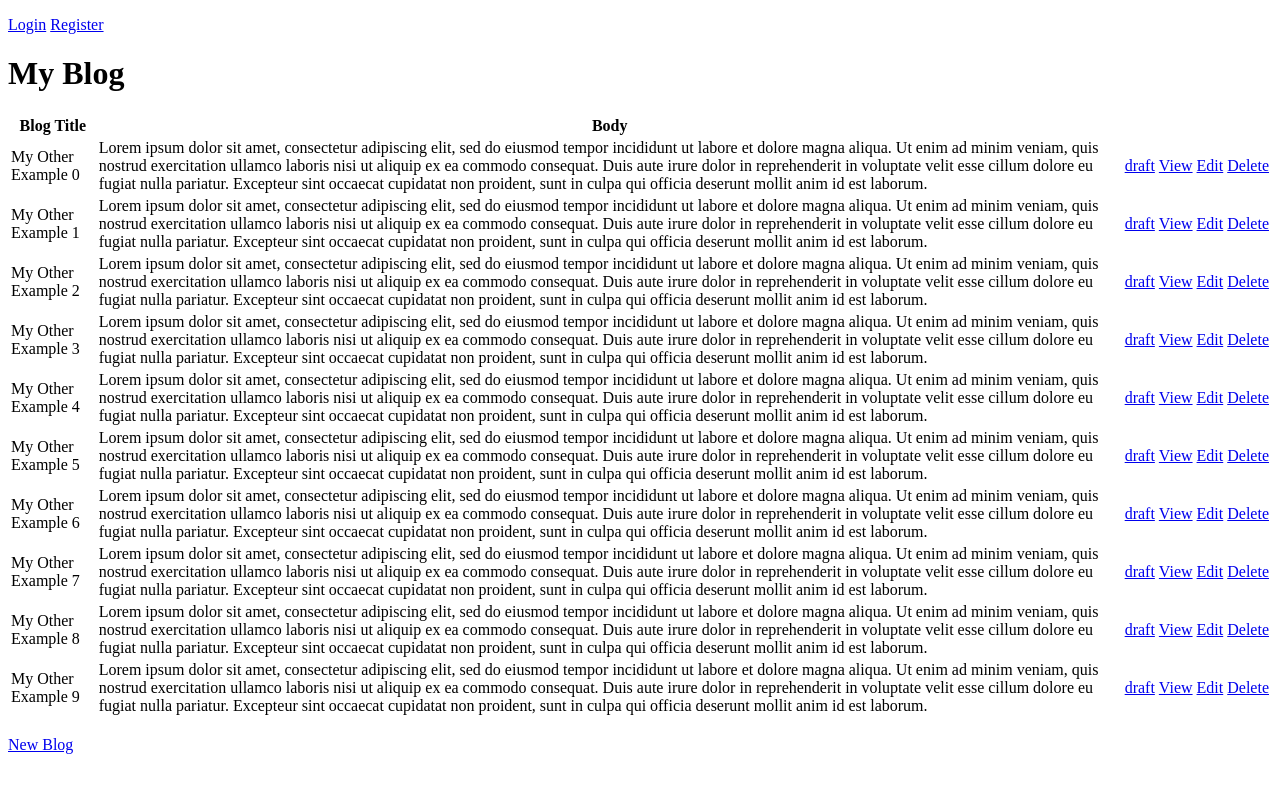
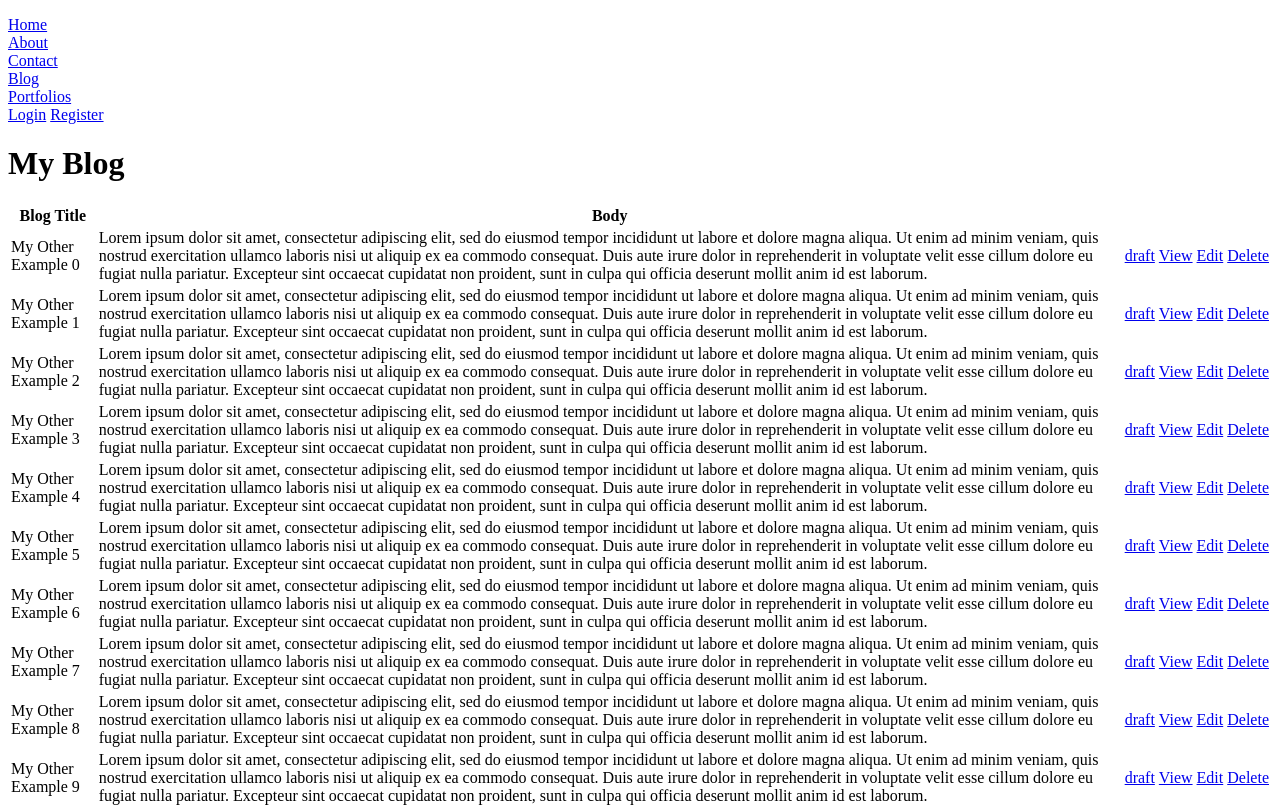
Before and after one commit to piraticallindsey/piratical_app, a Rails app: page /blogs in a window 1280 px wide. Shown: the top 807 px of the page. Run offline with Rails 7, Linux system fonts and the light colour scheme; data comes from the database, SQL or seed files in the repository; some libraries are stand-ins or nearby versions.

Commit message:
Added nav bar links and added default title content

```diff
--- a/app/controllers/application_controller.rb
+++ b/app/controllers/application_controller.rb
@@ -3,4 +3,5 @@ class ApplicationController < ActionController::Base
   include DeviseWhitelist
   include SetSource
   include CurrentUserConcern
+  include DefaultPageContent
 end
--- a/app/controllers/blogs_controller.rb
+++ b/app/controllers/blogs_controller.rb
@@ -5,11 +5,14 @@ class BlogsController < ApplicationController
   # GET /blogs.json
   def index
     @blogs = Blog.all
+    @page_title = 'My Portfolio Blog'
   end
 
   # GET /blogs/1
   # GET /blogs/1.json
   def show
+    @page_title = @blog.title
+    @seo_keywords = @blog.body
   end
 
   # GET /blogs/new
--- /dev/null
+++ b/app/controllers/concerns/default_page_content.rb
@@ -0,0 +1,12 @@
+module DefaultPageContent
+  extend ActiveSupport::Concern
+
+  included do
+    before_filter :set_page_defaults
+  end
+
+  def set_page_defaults
+    @page_title = 'Piratical App'
+    @seo_keywords = 'Connor Lindsey Portfolio'
+  end
+end
--- a/app/views/layouts/application.html.erb
+++ b/app/views/layouts/application.html.erb
@@ -1,8 +1,10 @@
 <!DOCTYPE html>
 <html>
   <head>
-    <title>PiraticalApp</title>
+    <title><%= @page_title %></title>
     <%= csrf_meta_tags %>
+
+    <meta name = 'keywords' content =<%= @seo_keywords %>/>
 
     <%= stylesheet_link_tag    'application', media: 'all', 'data-turbolinks-track': 'reload' %>
     <%= javascript_include_tag 'application', 'data-turbolinks-track': 'reload' %>
@@ -11,6 +13,14 @@
   <body>
     <p class="notice"><%= notice %></p>
     <p class="alert"><%= alert %></p>
+
+    <div>
+      <div><%= link_to "Home", root_path %></div>
+      <div><%= link_to "About", about_me_path %></div>
+      <div><%= link_to "Contact", contact_path %></div>
+      <div><%= link_to "Blog", blogs_path %></div>
+      <div><%= link_to "Portfolios", portfolios_path %></div>
+    </div>
 
     <% if current_user.is_a?(User)%>
       <%= link_to "Logout", destroy_user_session_path, method: :delete %>
```
Also changed, not shown: 1 other file.
